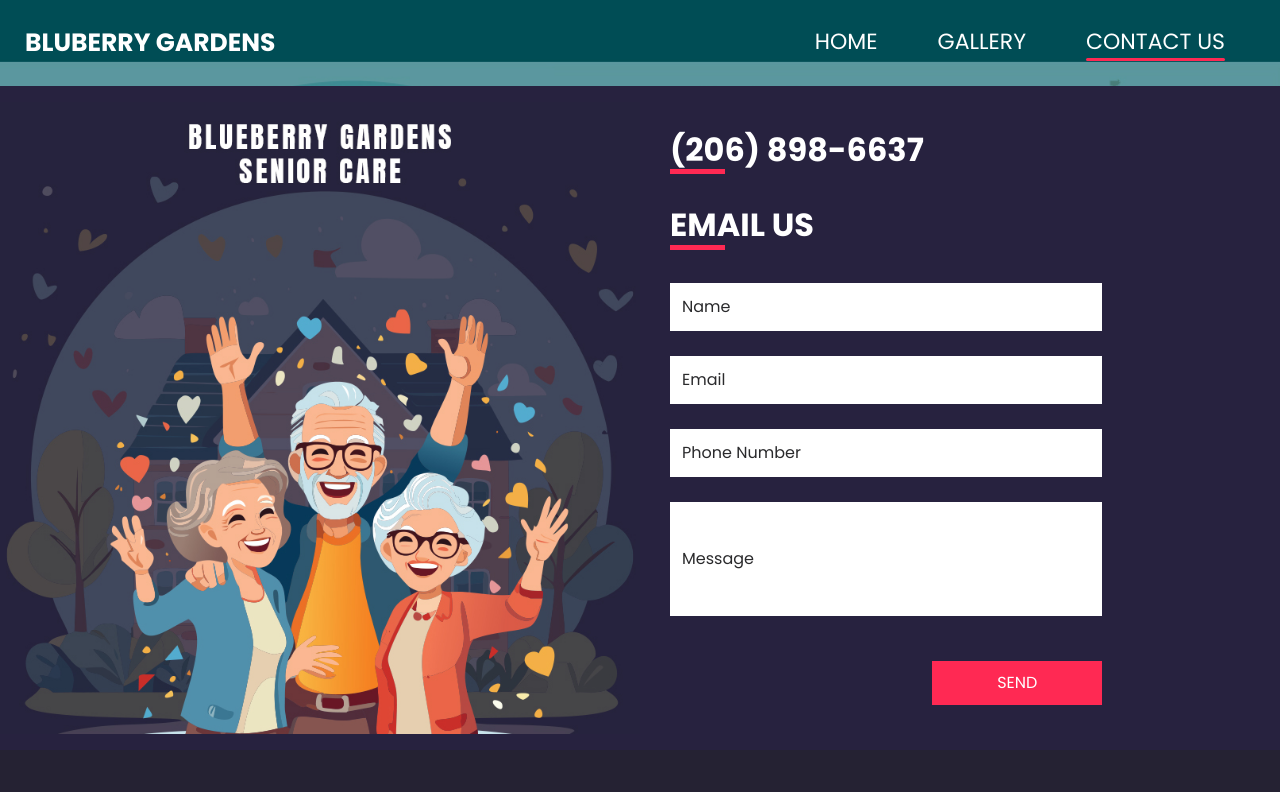
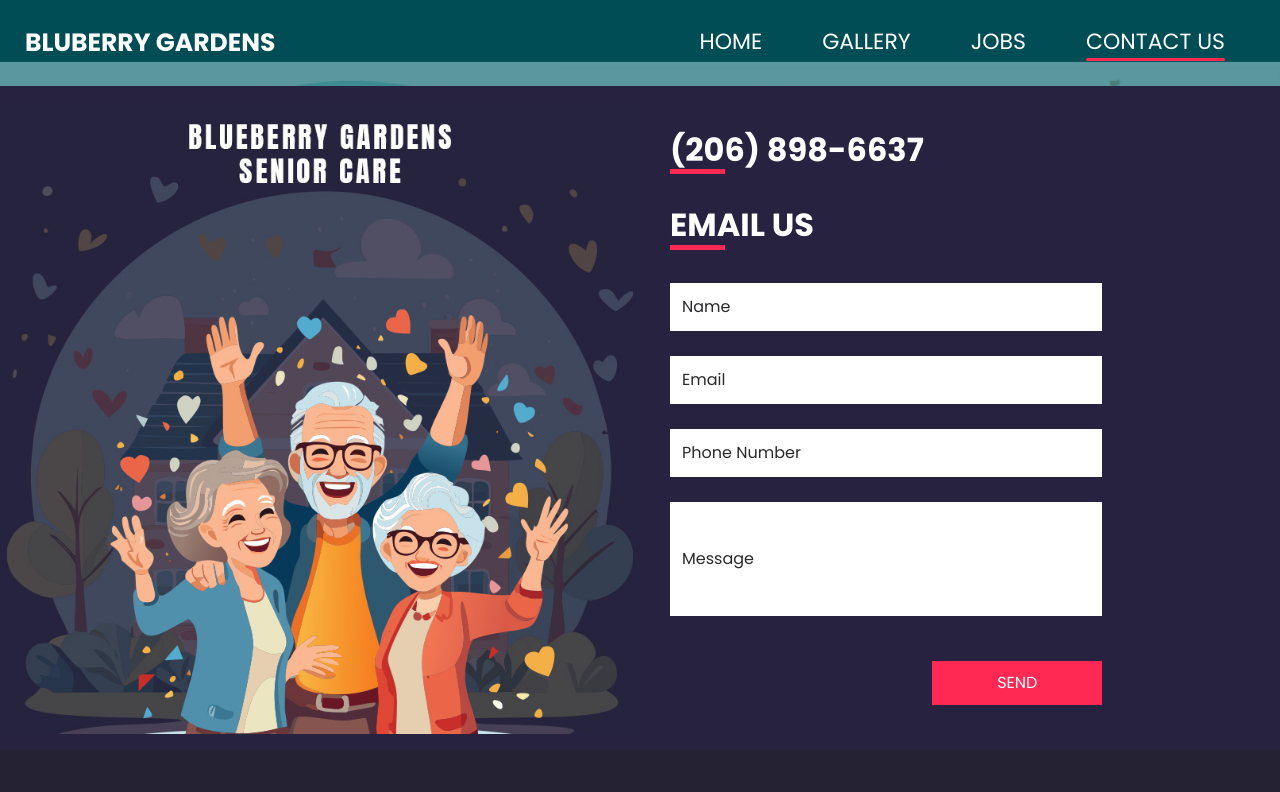
Before and after one commit to btozel/BlueberryGardensSeniorCareWebsite, a plain HTML site: page contact.html in a window 1280 px wide. Shown: the top 792 px of the page. Drawn offline with nearby package versions, Linux system fonts and the light colour scheme.

Commit message:
jobs page

```diff
--- a/contact.html
+++ b/contact.html
@@ -51,6 +51,9 @@
                 </li>
                 <li class="nav-item">
                   <a class="nav-link" href="gallery.html"> Gallery</a>
+                </li>
+                <li class="nav-item">
+                  <a class="nav-link" href="jobs.html"> Jobs</a>
                 </li>
                 <li class="nav-item active">
                   <a class="nav-link" href="contact.html"> Contact Us</a>
```
Also changed, not shown: gallery.html (+3 -0 lines), index.html (+3 -0 lines), thanks.html (+3 -0 lines).
